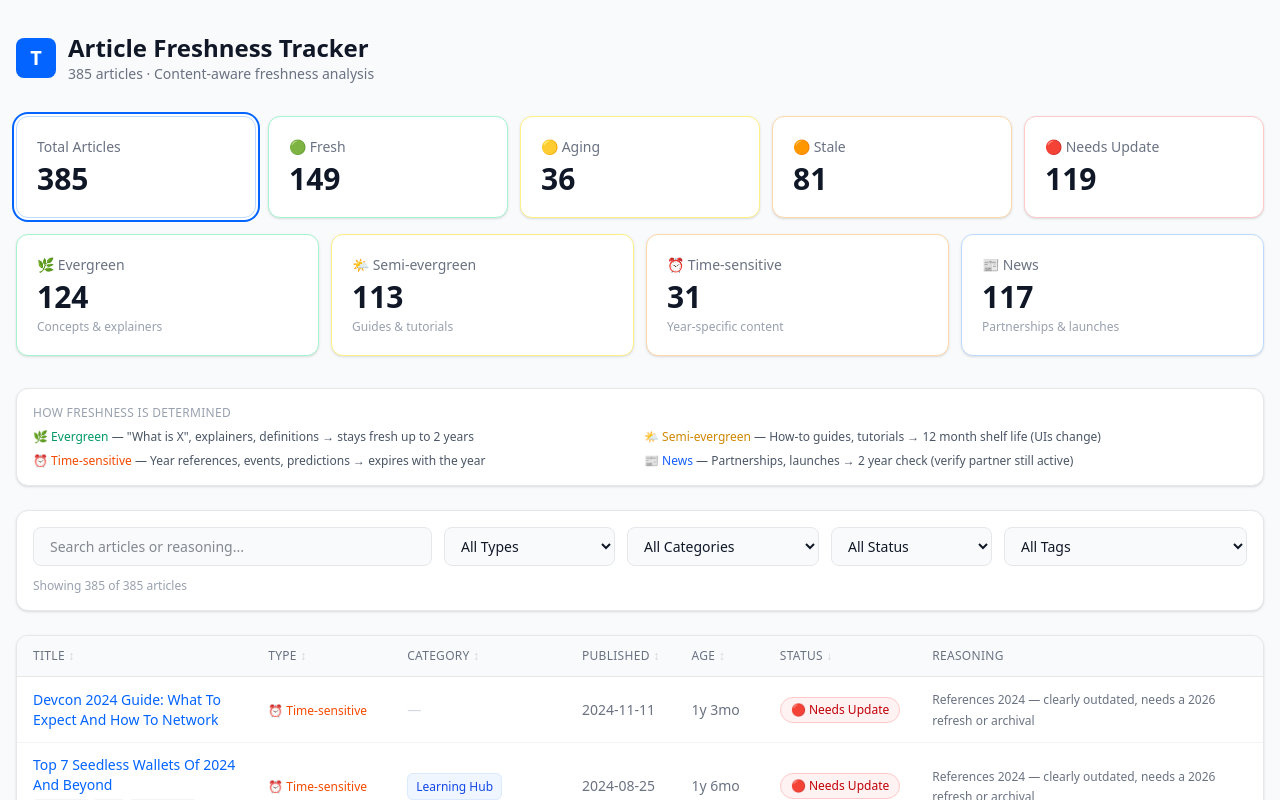
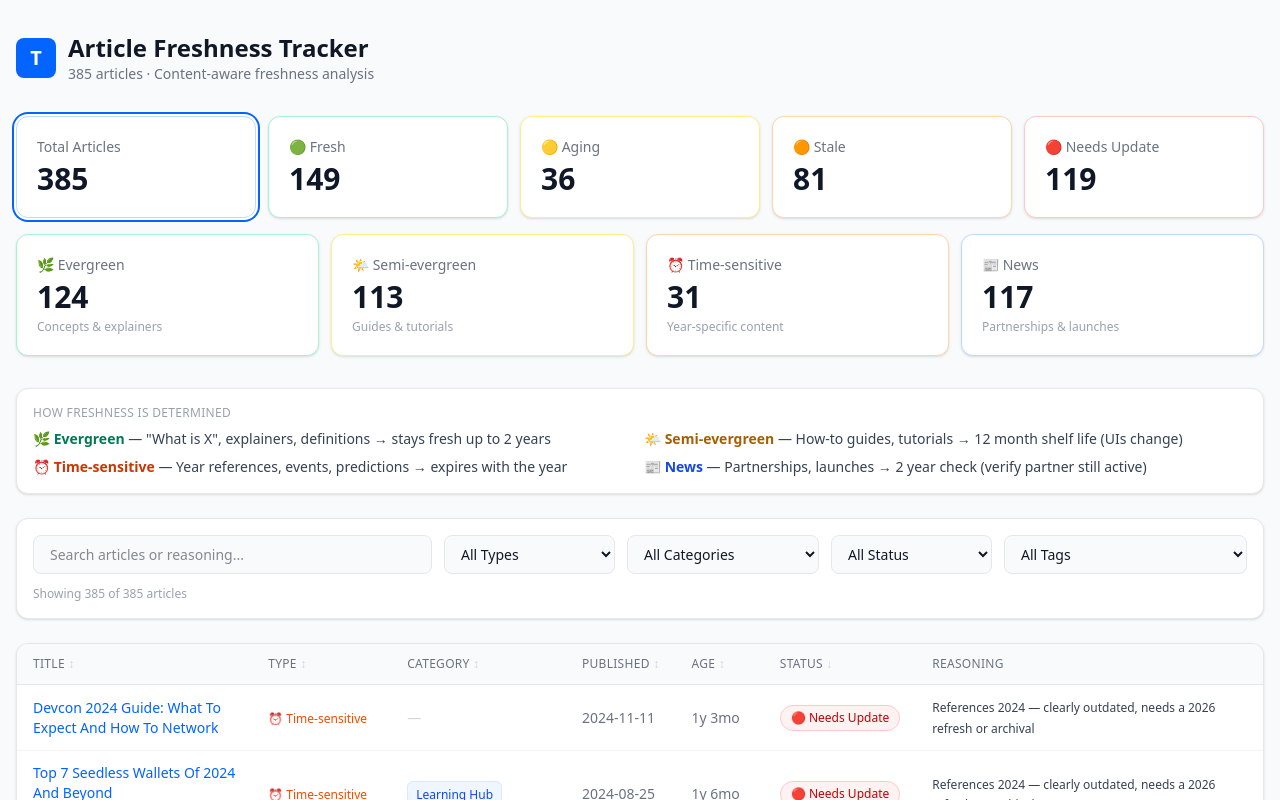
Before and after one commit to cutiecomi/transak-freshness-tracker, a Next.js app: page / in a window 1280 px wide. Shown: the top 800 px of the page. Built offline with nearby package versions, Linux system fonts and the light colour scheme.

Commit message:
🔤 Better contrast for legend + reasoning text

```diff
--- a/app/dashboard.tsx
+++ b/app/dashboard.tsx
@@ -152,11 +152,11 @@ export default function Dashboard({
       {/* Legend */}
       <div className="bg-white rounded-xl border border-gray-200 p-4 mb-6 shadow-sm">
         <div className="text-xs text-gray-400 mb-2 font-medium uppercase tracking-wide">How freshness is determined</div>
-        <div className="grid grid-cols-1 md:grid-cols-2 gap-2 text-xs text-gray-600">
-          <div><span className="text-emerald-600 font-medium">🌿 Evergreen</span> — "What is X", explainers, definitions → stays fresh up to 2 years</div>
-          <div><span className="text-yellow-600 font-medium">🌤️ Semi-evergreen</span> — How-to guides, tutorials → 12 month shelf life (UIs change)</div>
-          <div><span className="text-orange-600 font-medium">⏰ Time-sensitive</span> — Year references, events, predictions → expires with the year</div>
-          <div><span className="text-blue-600 font-medium">📰 News</span> — Partnerships, launches → 2 year check (verify partner still active)</div>
+        <div className="grid grid-cols-1 md:grid-cols-2 gap-2 text-sm text-gray-700">
+          <div><span className="text-emerald-700 font-semibold">🌿 Evergreen</span> — "What is X", explainers, definitions → stays fresh up to 2 years</div>
+          <div><span className="text-yellow-700 font-semibold">🌤️ Semi-evergreen</span> — How-to guides, tutorials → 12 month shelf life (UIs change)</div>
+          <div><span className="text-orange-700 font-semibold">⏰ Time-sensitive</span> — Year references, events, predictions → expires with the year</div>
+          <div><span className="text-blue-700 font-semibold">📰 News</span> — Partnerships, launches → 2 year check (verify partner still active)</div>
         </div>
       </div>
 
@@ -268,7 +268,7 @@ export default function Dashboard({
                       </span>
                     </td>
                     <td className="px-4 py-3 min-w-[250px]">
-                      <span className="text-xs text-gray-500 leading-relaxed">{article.reasoning}</span>
+                      <span className="text-xs text-gray-700 leading-relaxed">{article.reasoning}</span>
                     </td>
                   </tr>
                 );
```
